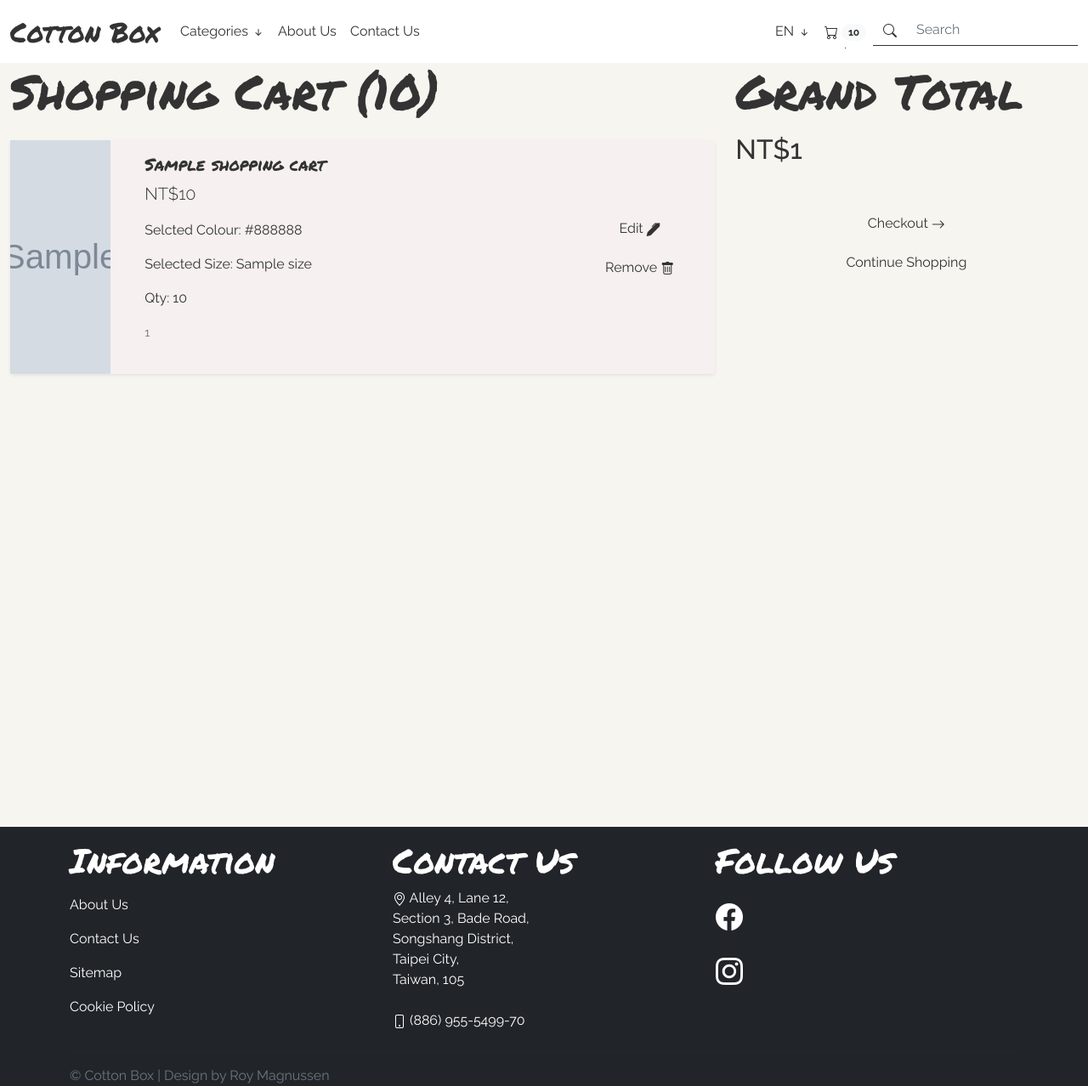
After one commit to RoyMagnussen/CottonBox-Data-Centric, a Flask app: page /cart/ in a window 1280 px wide. The commit adds this page. Shown: the whole page at 85% size. Run offline with Flask 2, Linux system fonts and the light colour scheme; grey boxes marked "Sample" are stand-in pictures; one stand-in notice (Sample message) is shown; a database or web service that is not in the repository returns one stand-in record (values such as "Sample title"); some libraries are stand-ins or nearby versions; some web fonts are replaced.

Commit message:
Closes #25 - Shopping Cart (#26)
* Created shopping cart route function.

* Created shopping cart edit route function.

* Created get_grand_total function to the shopping cart.

* Created remove from cart function.

* Created shopping cart page.

* Created shopping cart product card template.

* Created ed shopping cart page.

* Created edit shopping cart product card template.

* Updated links for shopping cart page.

* Created remove product modal.

* Styled the shopping cart page.

* Created test for shopping cart page.

* Updated the existing features section and the Table of Content.

```diff
--- a/app.py
+++ b/app.py
@@ -29,7 +29,7 @@ def get_total_shopping_cart_items() -> int:
 
     total_items = 0
     for item in list(mongo.db.shopping_cart.find()):
-        total_items += item["quantity"]
+        total_items += int(item["quantity"])
 
     return total_items
 
@@ -90,6 +90,14 @@ def get_product_prices(category_name) -> list:
     return price_list
 
 
+def get_grand_total():
+    grand_total = 0
+    for product in list(mongo.db.shopping_cart.find()):
+        grand_total += product["total_price"]
+
+    return grand_total
+
+
 context = {
     "categories": list(mongo.db.categories.find()),
     "languages": list(mongo.db.languages.find()),
@@ -126,18 +134,34 @@ def add_to_cart() -> redirect:
 
         name = product["name"]
         price = int(product["price"])
+        image_url = product["image_url"]
         colour = request.form["productColourRadio"]
         size = request.form["productSizeRadio"]
         quantity = int(request.form["productQuantity"])
         total_price = int(price * quantity)
 
-        mongo.db.shopping_cart.insert_one({"name": name, "price": price,
+        mongo.db.shopping_cart.insert_one({"name": name, "price": price, "id": id, "image_url": image_url,
                                            "colour": colour, "size": size, "quantity": quantity, "total_price": total_price})
 
         flash(
             f"{quantity} x {name} has been successfully added into the shopping cart!")
 
         return redirect(request.referrer)
+
+
+@app.route("/remove_from_cart/", methods=["GET", "POST"])
+def remove_from_cart() -> redirect:
+    """
+    Removes the selected product from the shopping_cart collection.
+
+    Returns:
+        redirect: Redirects the page to the provided url once the operation has been completed.
+    """
+    if request.method == "POST":
+        product_id = request.form.get("productId")
+        mongo.db.shopping_cart.delete_one({"_id": ObjectId(product_id)})
+        flash("The product was successfully removed from the shopping cart!")
+        return redirect(url_for('en_shopping_cart'))
 
 
 @app.route("/category/<category_name>/", methods=["GET", "POST"])
@@ -241,8 +265,59 @@ def en_contact_us() -> render_template:
         flash("Thank you for contacting us. Your message has been sent and someone should contact you soon!")
         return render_template("en_gb/contact_page.html", title="Contact Us", context=context, total_items=context["total_items"](), form=form)
 
+    return render_template("en_gb/contact_page.html", title="Contact Us", context=context, total_items=context["total_items"](), form=form)
 
-    return render_template("en_gb/contact_page.html", title="Contact Us", context=context, total_items=context["total_items"](), form=form)
+
+@app.route("/cart/", methods=["GET", "POST"])
+def en_shopping_cart() -> render_template:
+    """
+    Renders `shopping_cart.html` when the specified url(s) above are visited by the user.
+
+    Displays all of the products in the shopping cart collection.
+
+    Returns:
+        render_template: Renders a specified template in the templates folder with the given context.
+    """
+    products = list(mongo.db.shopping_cart.find())
+    context["grand_total"] = get_grand_total
+
+    return render_template("en_gb/shopping_cart.html", title="Shopping Cart", context=context, total_items=context["total_items"](), grand_total=context["grand_total"](), products=products)
+
+
+@app.route("/cart/edit/<id>", methods=["GET", "POST"])
+def en_edit_shopping_cart(id) -> render_template:
+    """
+    Renders `edit_shopping_cart.html` when the specified url(s) above are visited by the user.
+
+    Retrieves the selected product from the shopping_cart collection as well as the product from the products collection.
+
+    Updates the shopping_cart collection product's details from the form generated from the products collection product's details.
+
+    Args:
+        id (string): The unique id created by MongoDB.
+
+    Returns:
+        render_template: Renders a specified template in the templates folder with the given context.
+    """
+    context["grand_total"] = get_grand_total
+    context["edit_products"] = True
+
+    shopping_cart_product = mongo.db.shopping_cart.find_one({"id": id})
+    selected_product = mongo.db.products.find_one({"_id": ObjectId(id)})
+
+    if request.method == "POST":
+        colour = request.form["productColourRadio"]
+        size = request.form["productSizeRadio"]
+        quantity = int(request.form.get("productQuantity"))
+
+        product_id = request.form["productId"]
+
+        mongo.db.shopping_cart.update_one({"_id": ObjectId(product_id)}, {
+                                          "$set": {"colour": colour, "size": size, "quantity": quantity}})
+
+        return redirect(url_for('en_shopping_cart'))
+
+    return render_template("en_gb/edit_shopping_cart.html", title="Shopping Cart", context=context, total_items=context["total_items"](), grand_total=context["grand_total"](), shopping_cart_product=shopping_cart_product, selected_product=selected_product)
 
 
 # Checks to see if the module name is equal to "main" so that the file can be called directly instead of from a terminal.
--- a/static/css/style.css
+++ b/static/css/style.css
@@ -138,3 +138,21 @@ body {
     height: 500px;
     border-radius: 10px;
 }
+
+/* ------------------------- Shopping Cart Page ------------------------- */
+.shopping-cart-card {
+    height: auto;
+    background-color: #f6f0f1;
+}
+
+.shopping-cart-product-card-img {
+    height: 275px;
+    width: 100%;
+    object-fit: cover;
+}
+
+@media (max-width: 768px) {
+    .shopping-cart-card {
+        height: 615px;
+    }
+}
--- a/templates/en_gb/includes/_navigation.html
+++ b/templates/en_gb/includes/_navigation.html
@@ -4,8 +4,7 @@
         <!-- Collapse Shopping Cart Icon -->
         <ul class="navbar-nav ms-auto d-inline d-lg-none me-2">
             <li class="nav-item">
-                <!-- TODO: Add url_for function for shopping cart page -->
-                <a href="#" class="nav-link hvr-underline-from-center">
+                <a href="{{ url_for('en_shopping_cart') }}" class="nav-link hvr-underline-from-center">
                     <i class="bi bi-cart"></i>
                     <span class="badge rounded-pill bg-light">{{ total_items }}</span>
                 </a>
@@ -55,8 +54,7 @@
                 </li>
                 <!-- Shopping Cart Icon -->
                 <li class="nav-item d-none d-lg-inline">
-                    <!-- TODO: Add url_for function for shopping cart page -->
-                    <a href="#" class="nav-link hvr-underline-from-center">
+                    <a href="{{ url_for('en_shopping_cart') }}" class="nav-link hvr-underline-from-center">
                         <i class="bi bi-cart"></i>
                         <span class="badge rounded-pill bg-light">{{ total_items }}</span>
                     </a>
--- /dev/null
+++ b/templates/en_gb/includes/_remove_from_cart_modal.html
@@ -0,0 +1,18 @@
+<div class="modal fade" id="modal{{product._id}}RemoveFromCart" tabindex="-1" aria-hidden="true"
+    data-bs-backdrop="static" data-bs-keyboard="true">
+    <div class="modal-dialog modal-dialog-centered" role="document">
+        <form action="{{ url_for('remove_from_cart') }}" method="post">
+            <div class="modal-content">
+                <div class="modal-body">
+                    <p class="lead">Are you sure you want to remove the product from the shopping cart?</p>
+                    <p class="lead">This operation cannot be undone.</p>
+                    <input type="hidden" name="productId" value="{{ product._id }}">
+                </div>
+                <div class="modal-footer">
+                    <button type="button" class="btn rounded-0 hvr-underline-from-center" data-bs-dismiss="modal">Cancel</button>
+                    <button type="submit" class="btn rounded-0 hvr-underline-from-center">Remove <i class="bi bi-trash"></i></button>
+                </div>
+            </div>
+        </form>
+    </div>
+</div>
--- /dev/null
+++ b/templates/en_gb/includes/_shopping_cart_product_card.html
@@ -0,0 +1,35 @@
+<div class="col-12 col-md-6 col-lg-12 my-2">
+    <div class="card shopping-cart-card shadow-sm border-0">
+        <div class="row">
+            <div class="col-12 col-lg-2">
+                <img src="{{ product.image_url[0] }}" alt="{{ product.name }}" class="img-fluid shopping-cart-product-card-img">
+            </div>
+            <div class="col-12 col-lg-10">
+                <div class="card-body">
+                    <div class="row">
+                        <div class="col-12 col-lg-9">
+                            <h5 class="card-title section-heading">{{ product.name }}</h5>
+                            <p class="lead">NT${{ product.price }}</p>
+                            <p class="card-text">Selcted Colour: {{ product.colour }}</p>
+                            <p class="card-text">Selected Size: {{ product.size }}</p>
+                            <p class="card-text">Qty: {{ product.quantity }}</p>
+                            <small class="text-muted">{{ product.id }}</small>
+                        </div>
+                        <div class="col-12 col-lg-3 d-flex align-items-center">
+                            <div class="d-grid gap-2 mx-auto">
+                                <a role="button" href="{{ url_for('en_edit_shopping_cart', id=product.id) }}" class="btn rounded-0 hvr-underline-from-center">
+                                    Edit
+                                    <i class="bi bi-pen-fill"></i>
+                                </a>
+                                <button type="button" class="btn rounded-0 hvr-underline-from-center" data-bs-toggle="modal" data-bs-target="#modal{{product._id}}RemoveFromCart">
+                                    Remove
+                                    <i class="bi bi-trash"></i>
+                                </button>
+                            </div>
+                        </div>
+                    </div>
+                </div>
+            </div>
+        </div>
+    </div>
+</div>
--- /dev/null
+++ b/templates/en_gb/shopping_cart.html
@@ -0,0 +1,50 @@
+{% extends 'en_gb/extends/layout.html' %}
+{% block content %}
+<div class="container-fluid">
+    <div class="row">
+        <!-- Product Display Area -->
+        <div class="col-12 col-md-8">
+            <h1 class="display-4 section-heading">Shopping Cart ({{ total_items }})</h1>
+            {% with messages = get_flashed_messages() %}
+            {% if messages %}
+            {% for message in messages %}
+            <div class="alert shadow bg-white text-center text-supple" id="flashMessage" role="alert">
+                {{ message }}
+            </div>
+            {% endfor %}
+            {% endif %}
+            {% endwith %}
+            <div class="row my-3 vh-100">
+                {% for product in products %}
+                {% include 'en_gb/includes/_shopping_cart_product_card.html' %}
+                {% include 'en_gb/includes/_remove_from_cart_modal.html' %}
+                {% endfor %}
+            </div>
+        </div>
+        <!-- Checkout Section -->
+        <div class="col-12 col-md-4">
+            <h1 class="display-4 section-heading">Grand Total</h1>
+            <h2 class="my-3">NT${{ grand_total }}</h2>
+            <div class="row d-flex align-items-center my-5">
+                <div class="col-12 d-grid gap-2">
+                    {% if products|length == 0 %}
+                    <!-- TODO: Add url_for function for checkout page -->
+                    <a class="btn disabled rounded-0 hvr-underline-from-center" href="#">
+                        Checkout
+                        <i class="bi bi-arrow-right"></i>
+                    </a>
+                    {% else %}
+                    <!-- TODO: Add url_for function for checkout page -->
+                    <a class="btn rounded-0 hvr-underline-from-center" href="#">
+                        Checkout
+                        <i class="bi bi-arrow-right"></i>
+                    </a>
+                    {% endif %}
+                    <a class="btn rounded-0 hvr-underline-from-center" href="{{ url_for('en_index') }}">Continue
+                        Shopping</a>
+                </div>
+            </div>
+        </div>
+    </div>
+</div>
+{% endblock content %}
```
Also changed, not shown: templates/en_gb/edit_shopping_cart.html (added, +19 -0 lines), templates/en_gb/includes/_edit_shopping_cart_product_card.html (added, +69 -0 lines), test_app.py (+8 -0 lines), README.md.
